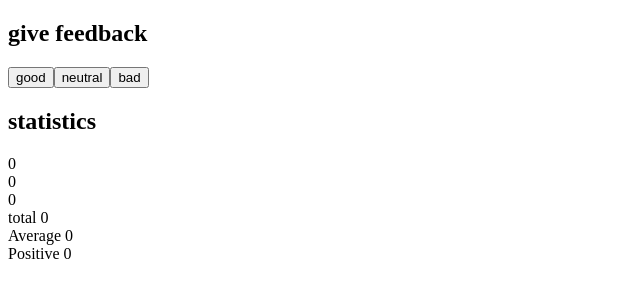
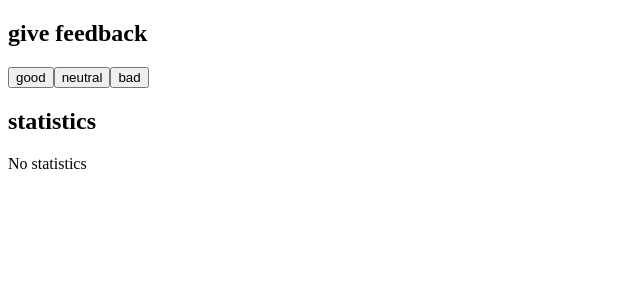
Before and after one commit to ds20220914/full-stack, a React (Vite) app in the folder osa1/unicafe/: page / in a window 1280 px wide. Shown: the top 300 px of the page, without its empty margins (0-640 px from the left). Built offline with nearby package versions, Linux system fonts and the light colour scheme.

Commit message:
tehtävä 1.9

```diff
--- a/osa1/unicafe/src/App.jsx
+++ b/osa1/unicafe/src/App.jsx
@@ -41,6 +41,24 @@ const App = () => {
 	const [neutral, setNeutral] = useState(0)
 	const [bad, setBad] = useState(0)
 
+	if (good + neutral + bad === 0) {
+		return (
+			<div>
+				<h2>give feedback</h2>
+				<Button handleClick={() => setGood(good + 1)} text="good">
+					good
+				</Button>
+				<Button handleClick={() => setNeutral(neutral + 1)} text="neutral">
+					neutral
+				</Button>
+				<Button handleClick={() => setBad(bad + 1)} text="bad">
+					bad
+				</Button>
+				<h2>statistics</h2>
+				No statistics
+			</div>
+		)
+	}
 	return (
 		<div>
 			<h2>give feedback</h2>
```
